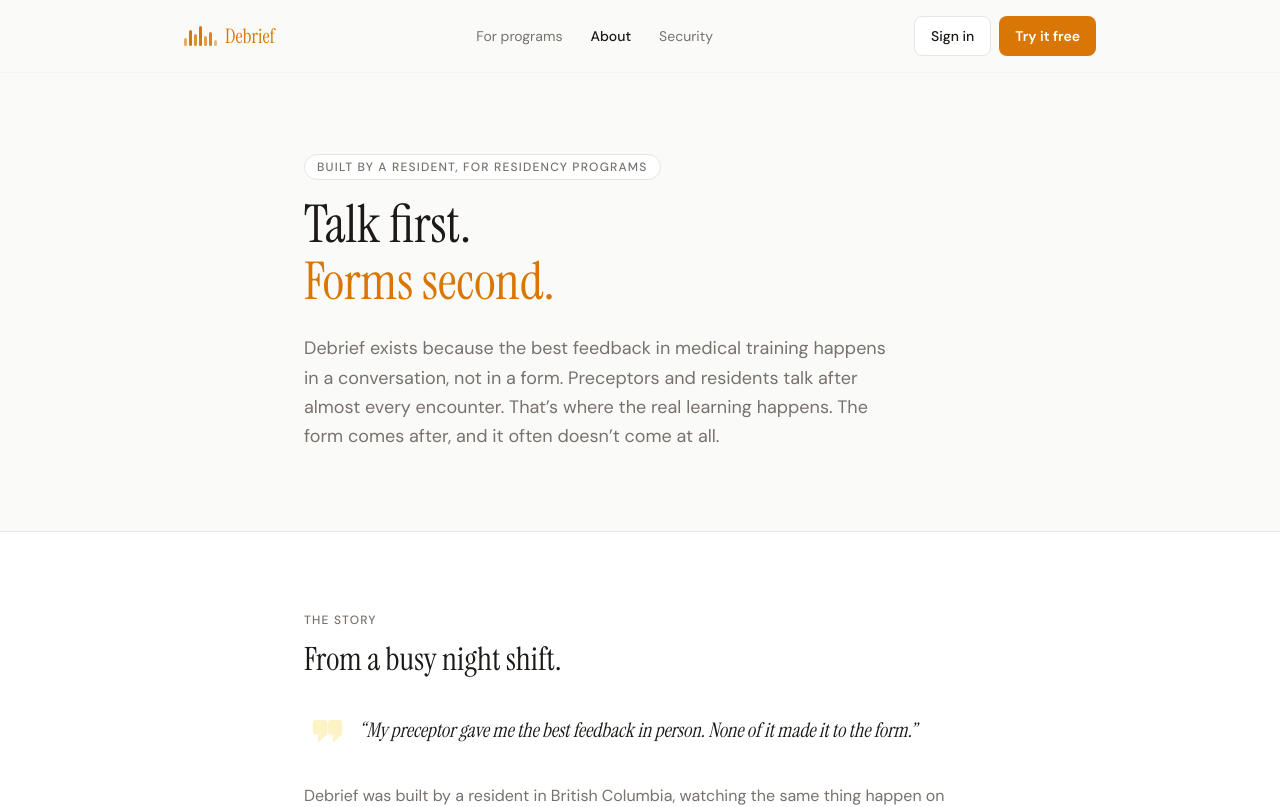
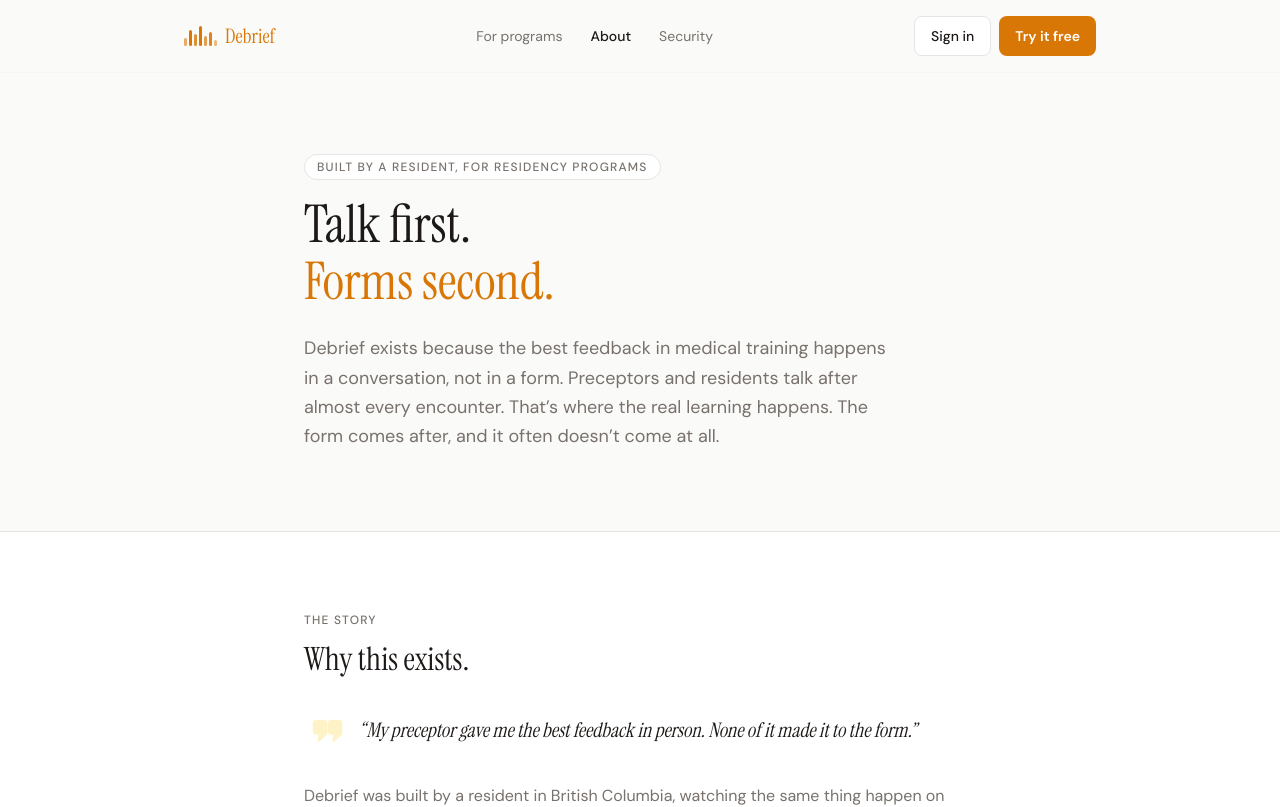
Before and after one commit to rsingla92/medfeedbackscribe, a Next.js app in the folder app/: page /about in a window 1280 px wide. Shown: the top 807 px of the page. Built offline with nearby package versions, Linux system fonts and the light colour scheme.

Commit message:
style(design): FINDING-002 — about story heading fits new in-person quote

```diff
--- a/app/src/app/about/page.tsx
+++ b/app/src/app/about/page.tsx
@@ -71,7 +71,7 @@ export default function AboutPage() {
               id="story-heading"
               className="font-[family-name:var(--font-display)] text-[1.75rem] leading-[1.2] text-foreground sm:text-[2rem]"
             >
-              From a busy night shift.
+              Why this exists.
             </h2>
 
             {/* Visual: simple quote-mark accent */}
```
